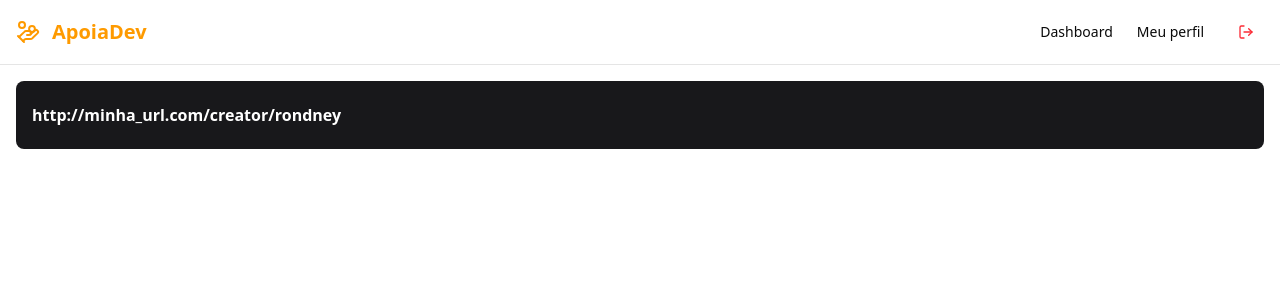
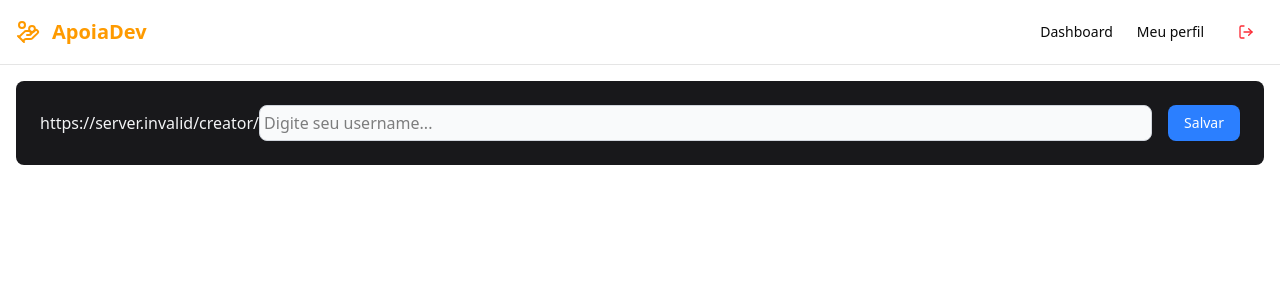
Before and after one commit to RondneyLoiola/apoia-dev, a Next.js app: page /dashboard/me in a window 1280 px wide. Shown: the top 300 px of the page. Built offline with nearby package versions, Linux system fonts and the light colour scheme; no server answers; sample sign-in values are in the browser's storage.

Commit message:
privando rota de dashboard/me, criando component de url e action para criar username

```diff
--- /dev/null
+++ b/src/app/dashboard/me/_actions/create-userName.tsx
@@ -0,0 +1,57 @@
+"use server";
+
+import { z } from "zod";
+import { auth } from "@/lib/auth";
+import { prisma } from "@/lib/prisma";
+
+const createUserNameSchema = z.object({
+	userName: z
+		.string({ message: "O userName é obrigatório" })
+		.min(4, "O userName precisa ter pelo menos 4 caracteres"),
+});
+
+type CreateUserNameFormData = z.infer<typeof createUserNameSchema>;
+
+export async function createUserName(data: CreateUserNameFormData) {
+	const session = await auth();
+
+	if (!session?.user) {
+		return {
+			data: null,
+			error: "Usuário não logado",
+		};
+	}
+
+	const schema = createUserNameSchema.safeParse(data); // valida o schema
+
+	if (!schema.success) {
+		console.log(schema);
+		return {
+			data: null,
+			error: schema.error.issues[0].message,
+		};
+	}
+
+	try {
+		const userId = session.user.id;
+
+		await prisma.user.update({
+			where: {
+				id: userId,
+			},
+			data: {
+				userName: data.userName,
+			},
+		});
+
+		return {
+			data: "UserName atualizado com sucesso",
+			error: null,
+		};
+	} catch (_error) {
+		return {
+			data: null,
+			error: "Falha ao atualizar userName",
+		};
+	}
+}
--- /dev/null
+++ b/src/app/dashboard/me/_components/url.tsx
@@ -0,0 +1,54 @@
+"use client";
+
+import { useState } from "react";
+import { Button } from "@/components/ui/button";
+import { createUserName } from "../_actions/create-userName";
+
+export function UrlPreview() {
+	const [error, setError] = useState<null | string>(null);
+
+	async function submitAction(formData: FormData) {
+		const userName = formData.get("userName") as string;
+
+		if (userName === "") {
+			return;
+		}
+
+		const response = await createUserName({ userName });
+		console.log(response);
+
+		if (response.error) {
+			setError(response.error);
+		}
+	}
+
+	return (
+		<div className="w-full">
+			<div className="flex items-center flex-1 p-2 text-gray-100">
+				<form
+					action={submitAction}
+					className="flex flex-1 flex-col md:flex-row gap-4 items-start md:items-center"
+				>
+					<div className="flex items-center justify-center w-full">
+						<p>{process.env.NEXT_PUBLIC_HOST_URL}/creator/</p>
+						<input
+							type="text"
+							className="flex-1 outline-none border h-9 border-gray-300 bg-gray-50
+                text-black rounded-md px-1"
+							placeholder="Digite seu username..."
+							name="userName"
+						/>
+					</div>
+
+					<Button
+						type="submit"
+						className="bg-blue-500 hover:bg-blue-600 h-9 w-full md:w-fit text-white px-4 rounded-md cursor-pointer"
+					>
+						Salvar
+					</Button>
+				</form>
+			</div>
+			{error && <p className="text-red-500">{error}</p>}
+		</div>
+	);
+}
--- a/src/app/dashboard/me/page.tsx
+++ b/src/app/dashboard/me/page.tsx
@@ -1,10 +1,26 @@
-export default function Me() {
+import { redirect } from "next/navigation";
+import { auth } from "@/lib/auth";
+import { UrlPreview } from "./_components/url";
+
+export default async function Me() {
+	const session = await auth();
+
+	if (!session?.user) {
+		redirect("/");
+	}
+
+	const _userData = {
+		id: session.user.id,
+		name: session.user.name || null,
+		userName: session.user?.userName || null,
+		bio: session.user?.bio || null,
+		image: session.user?.image || null,
+	};
+
 	return (
 		<main className="w-full h-full flex gap-4 flex-col items-center p-4">
 			<section className="w-full flex lg:flex-row flex-col lg:items-center mx-auto bg-zinc-900 rounded-md p-4 gap-2">
-				<p className="w-fit h-9 rounded-md flex items-center font-semibold text-white">
-					http://minha_url.com/creator/rondney
-				</p>
+				<UrlPreview />
 			</section>
 		</main>
 	);
```
Also changed, not shown: 1 other file (tests, documents, lock files or other folders).
